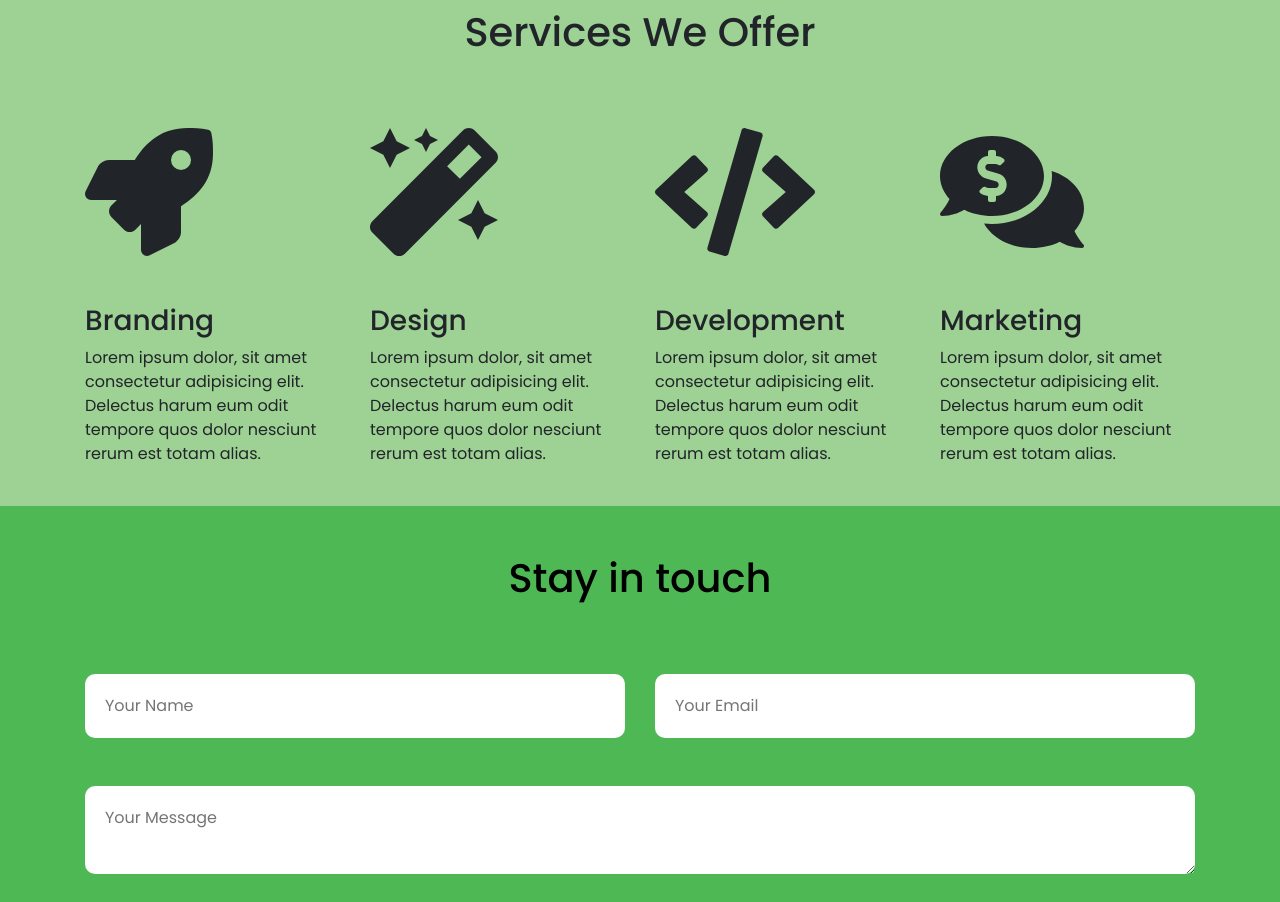
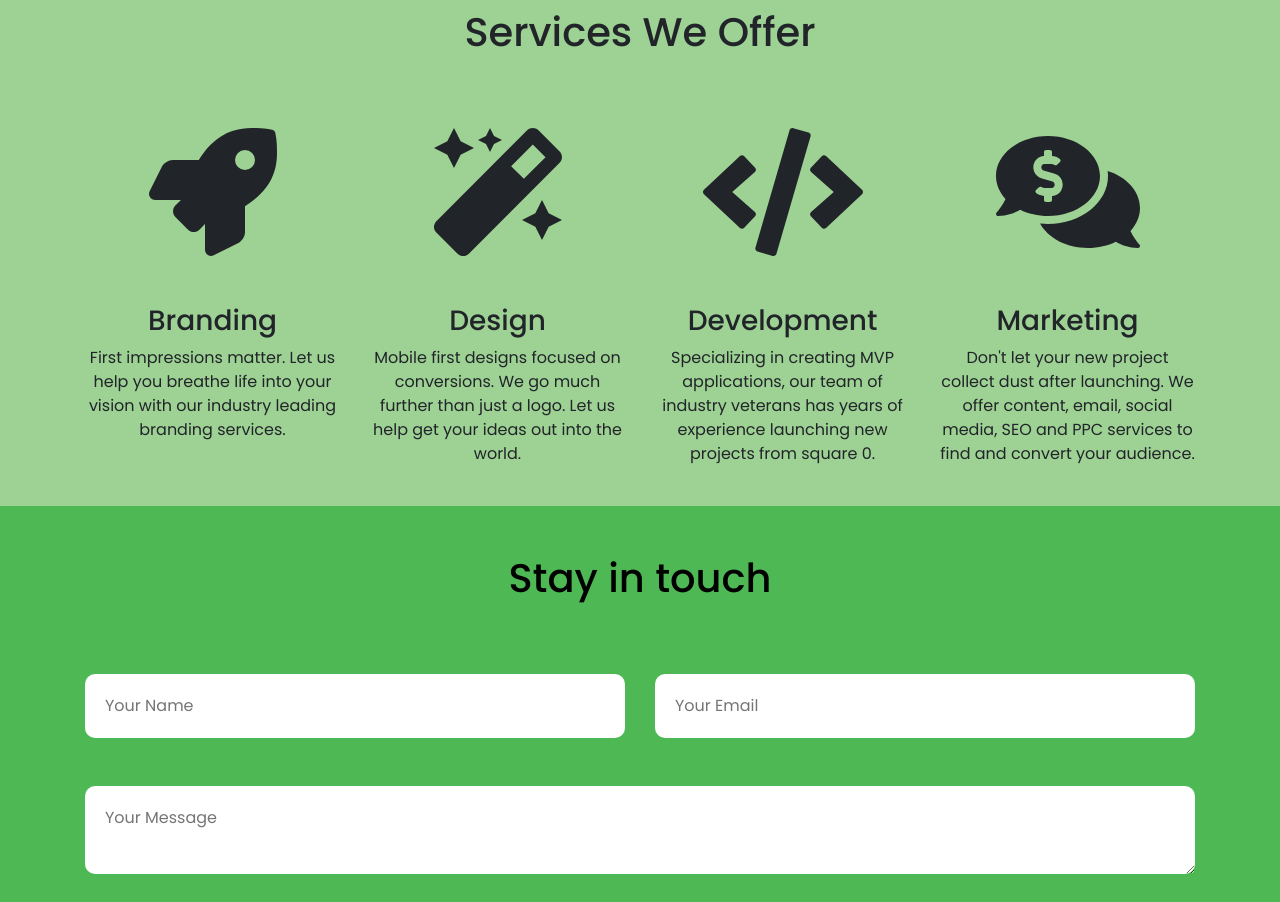
Before and after one commit to Montibus-Labs/montibus-labs, a Gatsby site: page / in a window 1280 px wide. Shown: the part 840-1742 px from the top of the page. Built offline with nearby package versions, Linux system fonts and the light colour scheme; Gatsby itself is replaced by a stand-in of ours.

Commit message:
center services and remove placeholders

```diff
--- a/src/subpages/Services.js
+++ b/src/subpages/Services.js
@@ -13,36 +13,36 @@ function Services() {
           <h1 className="text-center my-5">Services We Offer </h1>
           <div className="row">
             <Fade bottom>
-              <div className="col-lg-3 my-4 col-sm-12">
+              <div className="col-lg-3 my-4 col-sm-12 text-center">
                 <FontAwesomeIcon icon={faRocket} size="8x" />
                 <h3 className="mt-5">Branding</h3>
                 <p>
-                  Lorem ipsum dolor, sit amet consectetur adipisicing elit. Delectus
-                  harum eum odit tempore quos dolor nesciunt rerum est totam alias.
+                  First impressions matter.  Let us help you breathe life into
+                  your vision with our industry leading branding services.
                 </p>
               </div>
-              <div className="col-lg-3 my-4 col-sm-12">
+              <div className="col-lg-3 my-4 col-sm-12 text-center">
                 <FontAwesomeIcon icon={faMagic} size="8x" />
                 <h3 className="mt-5">Design</h3>
                 <p>
-                  Lorem ipsum dolor, sit amet consectetur adipisicing elit. Delectus
-                  harum eum odit tempore quos dolor nesciunt rerum est totam alias.
+                  Mobile first designs focused on conversions.  We go much further than
+                  just a logo.  Let us help get your ideas out into the world.
                 </p>
               </div>
-              <div className="col-lg-3 my-4 col-sm-12">
+              <div className="col-lg-3 my-4 col-sm-12 text-center">
                 <FontAwesomeIcon icon={faCode} size="8x" />
                 <h3 className="mt-5">Development</h3>
                 <p>
-                  Lorem ipsum dolor, sit amet consectetur adipisicing elit. Delectus
-                  harum eum odit tempore quos dolor nesciunt rerum est totam alias.
+                  Specializing in creating MVP applications, our team of industry veterans has years of experience
+                  launching new projects from square 0.
                 </p>
               </div>
-              <div className="col-lg-3 my-4 col-sm-12">
+              <div className="col-lg-3 my-4 col-sm-12 text-center">
                 <FontAwesomeIcon icon={faCommentsDollar} size="8x" />
                 <h3 className="mt-5">Marketing</h3>
                 <p>
-                  Lorem ipsum dolor, sit amet consectetur adipisicing elit. Delectus
-                  harum eum odit tempore quos dolor nesciunt rerum est totam alias.
+                  Don't let your new project collect dust after launching.  We offer content, email,
+                  social media, SEO and PPC services to find and convert your audience.
                 </p>
               </div>
             </Fade>
```
